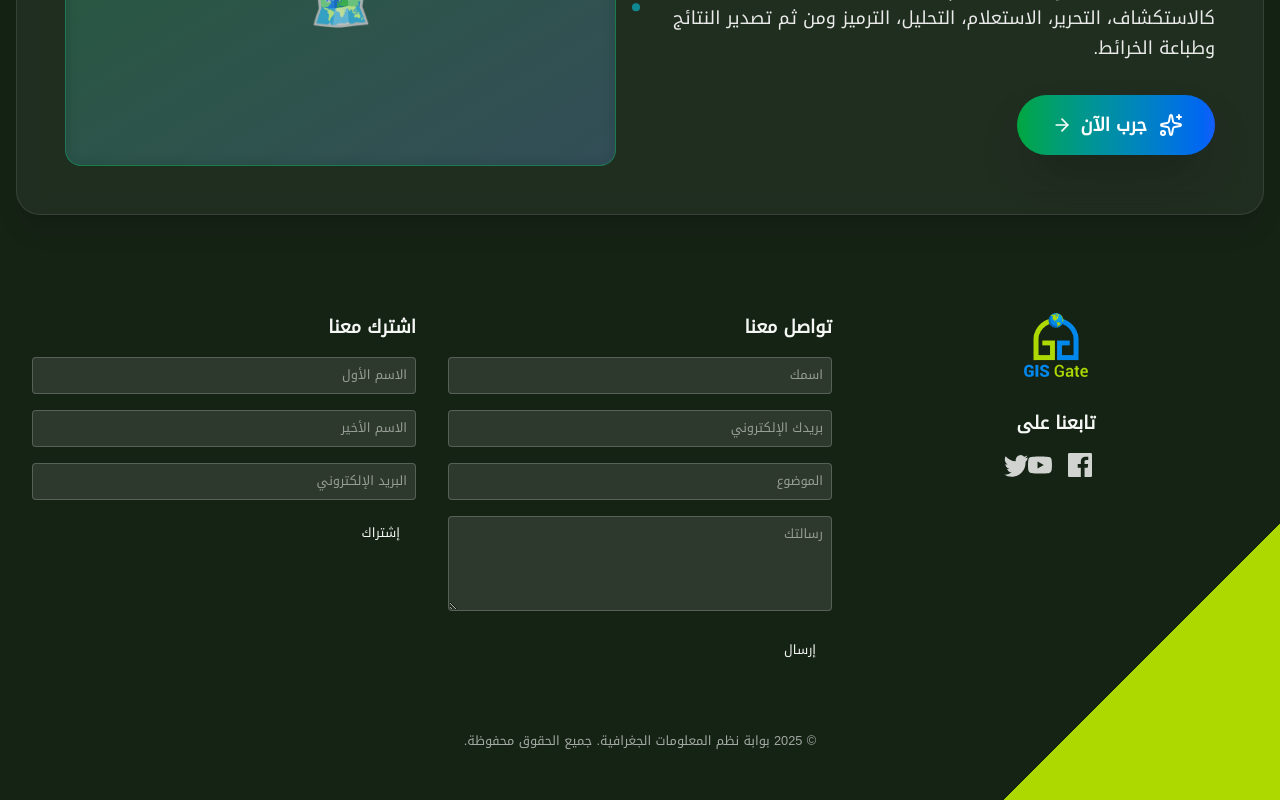
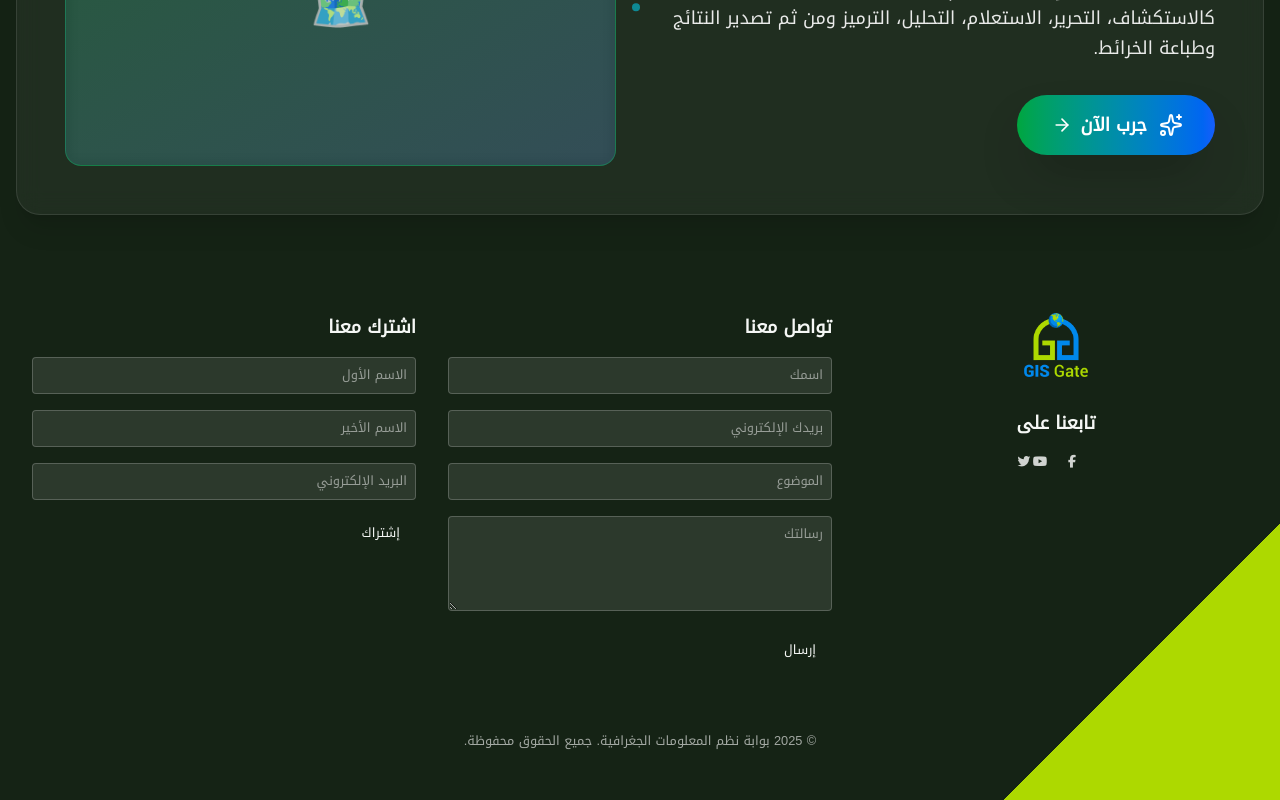
Before and after one commit to omaraisa/gisgate, a Next.js app: page / in a window 1280 px wide. Shown: the part 3451-4251 px from the top of the page. Built offline with nearby package versions, Linux system fonts and the light colour scheme.

Commit message:
Added font awesome

```diff
--- a/app/components/Footer.tsx
+++ b/app/components/Footer.tsx
@@ -11,13 +11,13 @@ export default function Footer() {
             <h3 className="text-lg font-semibold mb-4 text-secondary-400 text-center">تابعنا على</h3>
             <div className="flex justify-center space-x-4 space-x-reverse">
               <a href="https://www.facebook.com/arabgisgate" className="text-white/80 hover:text-secondary-400 transition-colors duration-200" aria-label="Facebook">
-          <svg className="w-6 h-6" fill="currentColor" viewBox="0 0 24 24"><path d="M22.675 0h-21.35C.595 0 0 .592 0 1.326v21.348C0 23.406.595 24 1.326 24H12.82v-9.294H9.692v-3.622h3.128V8.413c0-3.1 1.893-4.788 4.659-4.788 1.325 0 2.463.099 2.797.143v3.24l-1.918.001c-1.504 0-1.797.715-1.797 1.763v2.313h3.587l-.467 3.622h-3.12V24h6.116c.73 0 1.325-.594 1.325-1.326V1.326C24 .592 23.405 0 22.675 0"></path></svg>
+                <i className="fab fa-facebook-f w-6 h-6"></i>
               </a>
               <a href="https://www.youtube.com/channel/UC1R4Y31wIYw3KZN5vdPrN1w" className="text-white/80 hover:text-secondary-400 transition-colors duration-200" aria-label="YouTube">
-          <svg className="w-6 h-6" fill="currentColor" viewBox="0 0 24 24"><path d="M23.498 6.186a2.994 2.994 0 0 0-2.112-2.112C19.191 3.5 12 3.5 12 3.5s-7.191 0-9.386.574a2.994 2.994 0 0 0-2.112 2.112C0 8.381 0 12 0 12s0 3.619.502 5.814a2.994 2.994 0 0 0 2.112 2.112C4.809 20.5 12 20.5 12 20.5s7.191 0 9.386-.574a2.994 2.994 0 0 0 2.112-2.112C24 15.619 24 12 24 12s0-3.619-.502-5.814zM9.545 15.568V8.432L15.818 12l-6.273 3.568z"></path></svg>
+                <i className="fab fa-youtube w-6 h-6"></i>
               </a>
               <a href="https://twitter.com/gis_gate" className="text-white/80 hover:text-secondary-400 transition-colors duration-200" aria-label="Twitter">
-          <svg className="w-6 h-6" fill="currentColor" viewBox="0 0 24 24"><path d="M24 4.557a9.93 9.93 0 0 1-2.828.775 4.932 4.932 0 0 0 2.165-2.724c-.951.564-2.005.974-3.127 1.195a4.916 4.916 0 0 0-8.384 4.482C7.691 8.095 4.066 6.13 1.64 3.161c-.543.93-.855 2.011-.855 3.17 0 2.188 1.115 4.117 2.813 5.254a4.904 4.904 0 0 1-2.229-.616c-.054 2.281 1.581 4.415 3.949 4.89a4.936 4.936 0 0 1-2.224.084c.627 1.956 2.444 3.377 4.6 3.418A9.867 9.867 0 0 1 0 21.543a13.94 13.94 0 0 0 7.548 2.209c9.142 0 14.307-7.721 13.995-14.646A9.936 9.936 0 0 0 24 4.557z"></path></svg>
+                <i className="fab fa-twitter w-6 h-6"></i>
               </a>
             </div>
           </div>
--- a/app/layout.tsx
+++ b/app/layout.tsx
@@ -2,6 +2,7 @@ import type { Metadata } from "next";
 import { Noto_Sans_Arabic } from "next/font/google";
 import localFont from "next/font/local";
 import "./globals.css";
+import "@fortawesome/fontawesome-free/css/all.min.css";
 import Header from "./components/Header";
 
 const notoSansArabic = Noto_Sans_Arabic({
--- a/package.json
+++ b/package.json
@@ -9,6 +9,7 @@
     "lint": "eslint"
   },
   "dependencies": {
+    "@fortawesome/fontawesome-free": "^7.0.1",
     "@prisma/client": "^6.16.2",
     "@radix-ui/react-hover-card": "^1.1.15",
     "@radix-ui/react-tabs": "^1.1.13",
```
Also changed, not shown: 1 other file (tests, documents, lock files or other folders).
